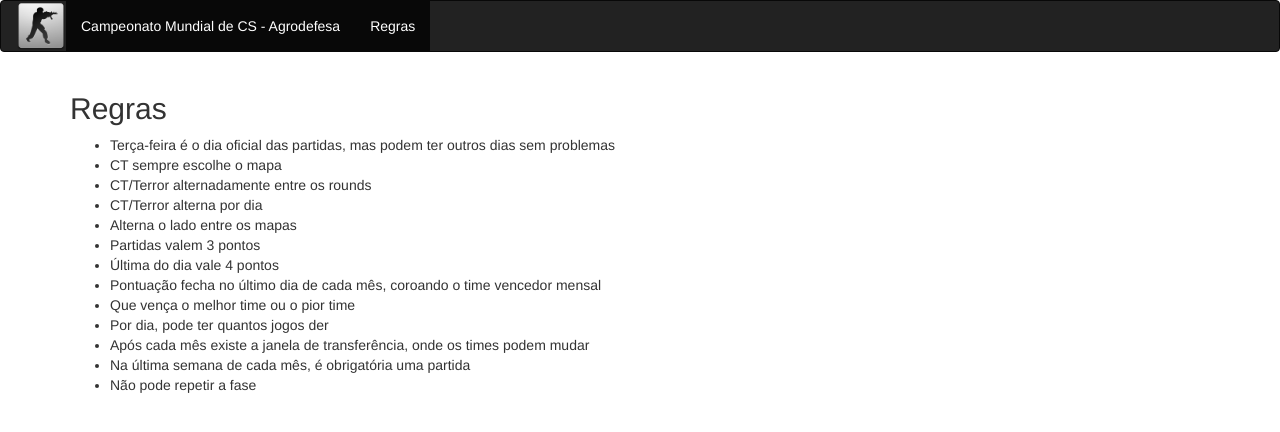
After one commit to edilsonborges/cszim, a PHP site: page /regras in a window 1280 px wide. The commit adds this page. Shown: the top 432 px of the page. Run offline with PHP 8.4, Linux system fonts and the light colour scheme; some libraries are stand-ins or nearby versions.

Commit message:
Nova página para as regras

```diff
--- /dev/null
+++ b/regras.php
@@ -0,0 +1,42 @@
+<!DOCTYPE html>
+<html lang="en">
+  <head>
+     <title>CS - Agrodefesa</title>
+     <meta charset="utf-8">
+     <meta name="viewport" content="width=device-width, initial-scale=1">
+     <link rel="stylesheet" href="https://maxcdn.bootstrapcdn.com/bootstrap/3.3.7/css/bootstrap.min.css">
+     <script src="https://ajax.googleapis.com/ajax/libs/jquery/3.1.1/jquery.min.js"></script>
+     <script src="https://maxcdn.bootstrapcdn.com/bootstrap/3.3.7/js/bootstrap.min.js"></script>
+  </head>
+  <body>
+    <nav class="navbar navbar-inverse">
+      <div class="container-fluid">
+        <div class="navbar-header">
+        <a href="/" class="navbar-left"><img src="img/favicon.ico" style="width:50px;height:50px;"></a>
+        </div>
+        <ul class="nav navbar-nav">
+          <li class="active"><a href="/">Campeonato Mundial de CS - Agrodefesa</a></li>
+          <li class="active"><a href="/regras">Regras</a></li>
+        </ul>
+      </div>
+    </nav>
+    <div class="container">
+    <h2>Regras</h2>
+    <ul>
+        <li>Terça-feira é o dia oficial das partidas, mas podem ter outros dias sem problemas</li>
+        <li>CT sempre escolhe o mapa</li>
+        <li>CT/Terror alternadamente entre os rounds</li>
+        <li>CT/Terror alterna por dia</li>
+        <li>Alterna o lado entre os mapas</li>
+        <li>Partidas valem 3 pontos</li>
+        <li>Última do dia vale 4 pontos</li>
+        <li>Pontuação fecha no último dia de cada mês, coroando o time vencedor mensal</li>
+        <li>Que vença o melhor time ou o pior time</li>
+        <li>Por dia, pode ter quantos jogos der</li>
+        <li>Após cada mês existe a janela de transferência, onde os times podem mudar</li>
+        <li>Na última semana de cada mês, é obrigatória uma partida</li>
+        <li>Não pode repetir a fase</li>
+    </ul>
+    </div>
+  </body>
+</html>
```
Also changed, not shown: index.php (+1 -7 lines).
